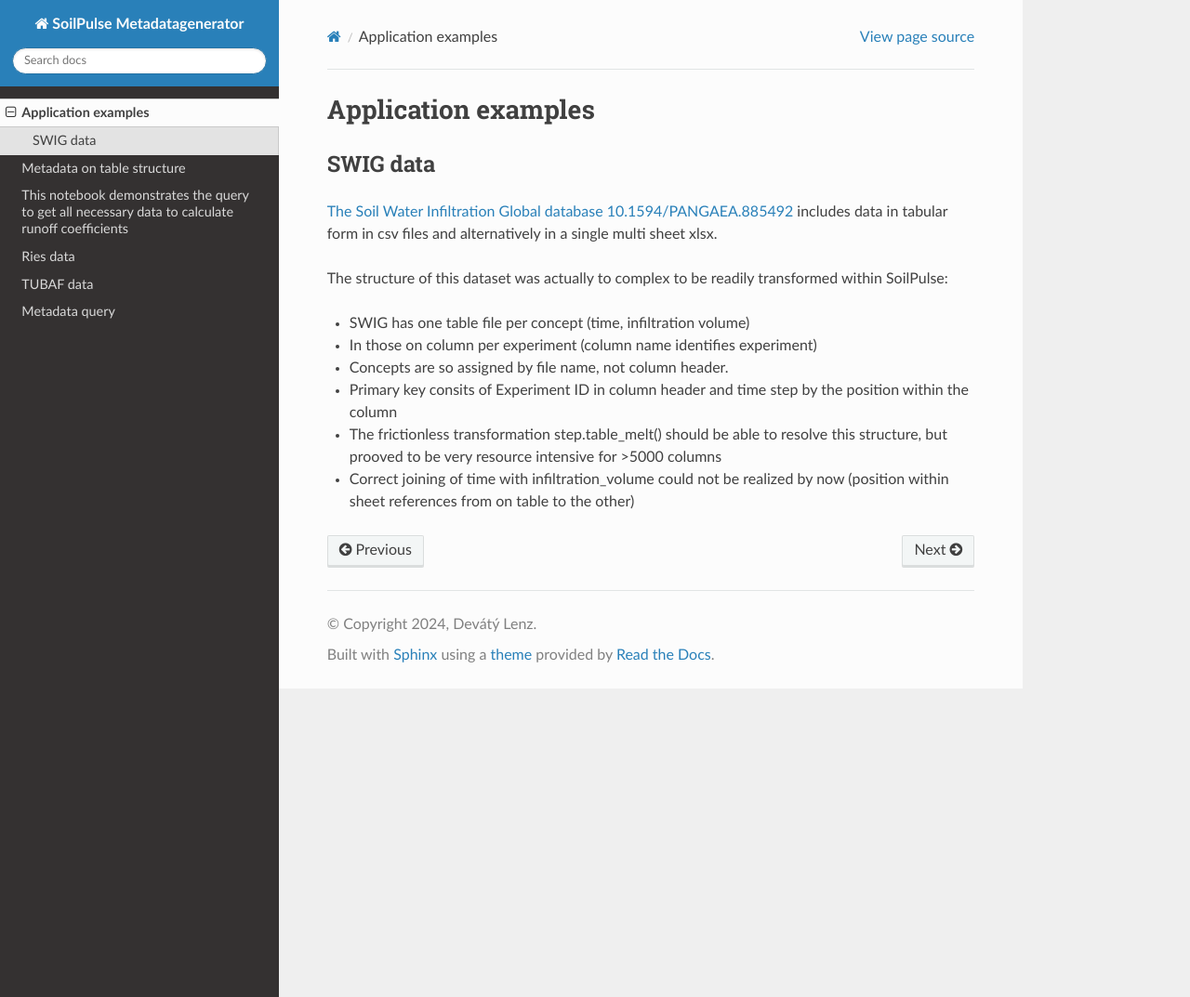
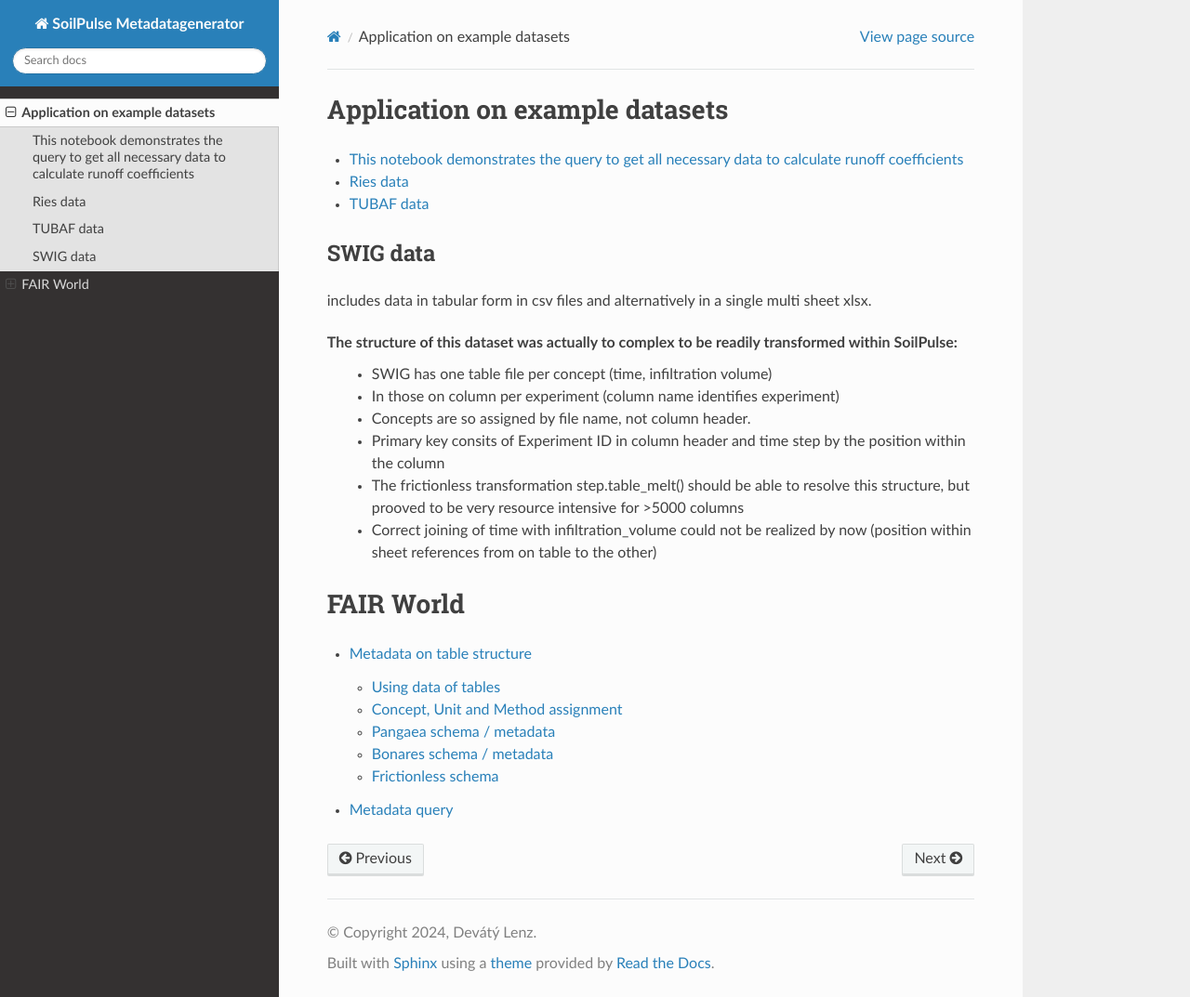
Before and after one commit to SoilPulse/MetadataGenerator, a Sphinx documentation site: the page built from docs/source/application_examples.rst, in a window 1280 px wide and 1073 px high. Shown: the whole window at 93% size. Built offline with Sphinx 7.4.7 and the Read the Docs theme 3.1.0, drawn with Linux system fonts in a browser that asks for light colours; pages that are not in the unit, such as notebooks, are missing from menus.

Commit message:
fix toc through rst toc directives

```diff
--- a/docs/source/application_examples/application_examples.md
+++ b/docs/source/application_examples.rst
@@ -1,9 +1,14 @@
-# Application examples
+Application on example datasets
+=================================
 
+.. toctree::
+   :glob:
 
-## SWIG data
+   application_examples/*
 
-[The Soil Water Infiltration Global database 10.1594/PANGAEA.885492](https://doi.pangaea.de/10.1594/PANGAEA.885492)
+SWIG data
+---------
+
 includes data in tabular form in csv files and alternatively in a single multi sheet xlsx.
 
 The structure of this dataset was actually to complex to be readily transformed within SoilPulse:
@@ -14,3 +19,13 @@ The structure of this dataset was actually to complex to be readily transformed
 
  - The frictionless transformation step.table_melt() should be able to resolve this structure, but prooved to be very resource intensive for >5000 columns
  - Correct joining of time with infiltration_volume could not be realized by now (position within sheet references from on table to the other)
+
+
+
+FAIR World
+==========
+
+.. toctree::
+   :glob:
+
+   FAIR_world/*
--- a/docs/source/index.rst
+++ b/docs/source/index.rst
@@ -28,6 +28,5 @@ Contents
 .. toctree::
    :glob:
 
-   application_examples/*
-   application_examples/reuse/*
+   application_examples
    soilpulse
```
Also changed, not shown: docs/source/FAIR_world/assets/metaquery.png (renamed from docs/source/application_examples/reuse/assets/metaquery.png), docs/source/FAIR_world/concept_unit_method.md (renamed from docs/source/application_examples/concept_unit_method.md), docs/source/FAIR_world/metadata_analyses.md (renamed from docs/source/application_examples/reuse/metadata_analyses.md).
